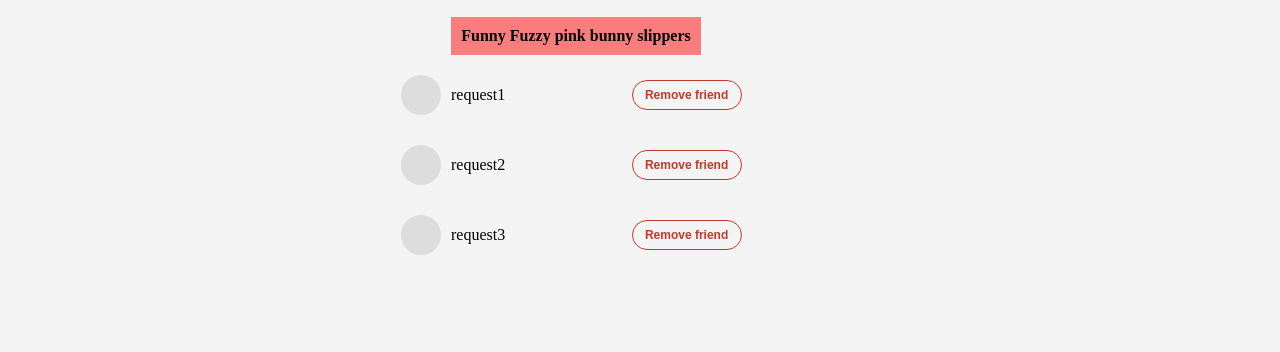
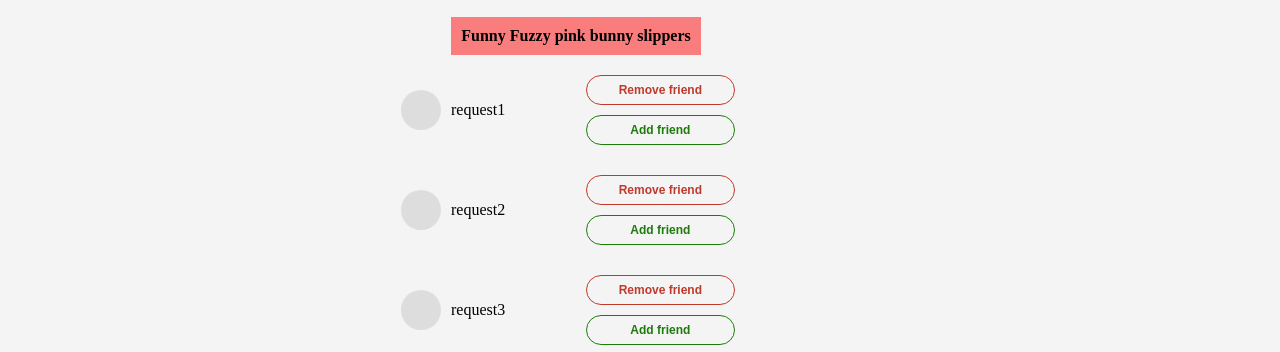
Before and after one commit to s-brown01/Doin, an Angular app in the folder doin-frontend/: page /friends in a window 1280 px wide. Shown: the part 445-797 px from the top of the page. Built offline with nearby package versions, Linux system fonts and the light colour scheme; sample sign-in values are in the browser's storage.

Commit message:
Adding 'add' and 'remove' buttons to the appropraite requests (add - NOTADDED; add/remove - PENDING; remove - CONFIRMED)

```diff
--- a/doin-frontend/src/app/shared/friend-list/friend-list.component.css
+++ b/doin-frontend/src/app/shared/friend-list/friend-list.component.css
@@ -25,6 +25,13 @@
   text-overflow: ellipsis; /* Display '...' when text overflows */
 }
 
+.buttons {
+  width: 50%;
+  display: flex;
+  flex-direction: row;
+  gap: 0px;
+}
+
 .remove-button, .add-button {
   padding: 6px 12px;
   border-radius: 20px;
@@ -33,7 +40,7 @@
   font-weight: bold;
   cursor: pointer;
   outline: none;
-  margin: 10px;
+  margin: 5px 10px;
   width: 85%;
   height: 30px;
 }
--- a/doin-frontend/src/app/shared/friend-list/friend-list.component.html
+++ b/doin-frontend/src/app/shared/friend-list/friend-list.component.html
@@ -2,10 +2,20 @@
   <div class="avatar"></div>
 <!--  <img class="avatar" [src]="friend.profilePic.data" alt="{{friend.username}}'s pfp"></img>-->
   <div class="friend-name">{{friend.username}}</div>
-  <div *ngIf="friend.status != FriendshipStatus.NOTADDED">
-    <button class="remove-button" (click)="removeFriend()">Remove friend</button>
-  </div>
-  <div *ngIf="friend.status == FriendshipStatus.NOTADDED">
-    <button class="add-button" (click)="addFriend()">Add friend</button>
+
+  <div class="buttons">
+    <ng-container [ngSwitch]="friend.status">
+      <div *ngSwitchCase="FriendshipStatus.CONFIRMED">
+        <button class="remove-button" (click)="removeFriend()">Remove friend</button>
+      </div>
+
+      <div *ngSwitchCase="FriendshipStatus.PENDING">
+        <button class="remove-button" (click)="removeFriend()">Remove friend</button>
+        <button class="add-button" (click)="addFriend()">Add friend</button>    </div>
+
+      <div *ngSwitchCase="FriendshipStatus.NOTADDED">
+        <button class="add-button" (click)="addFriend()">Add friend</button>
+      </div>
+    </ng-container>
   </div>
 </div>
```
